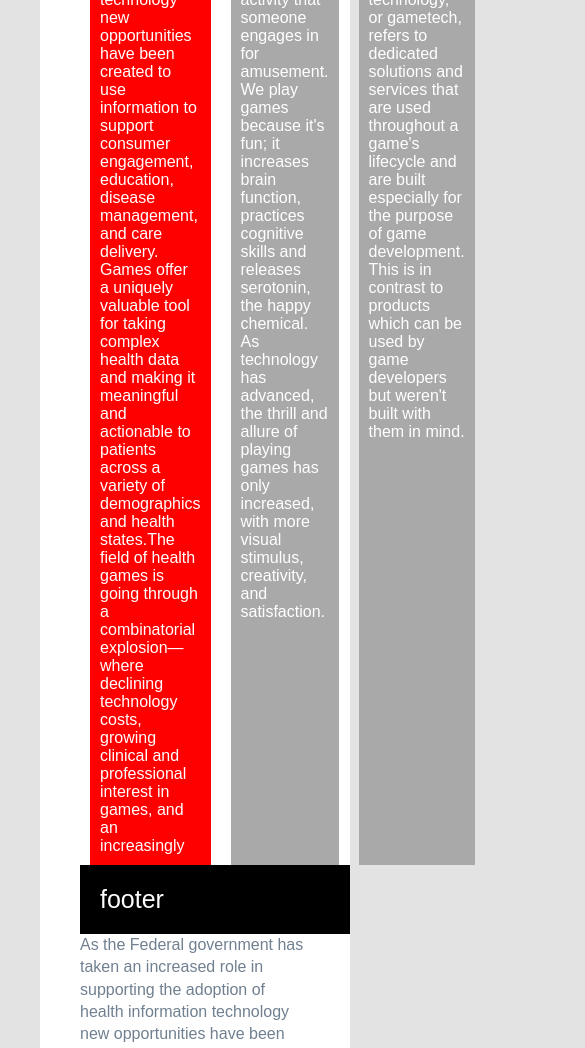
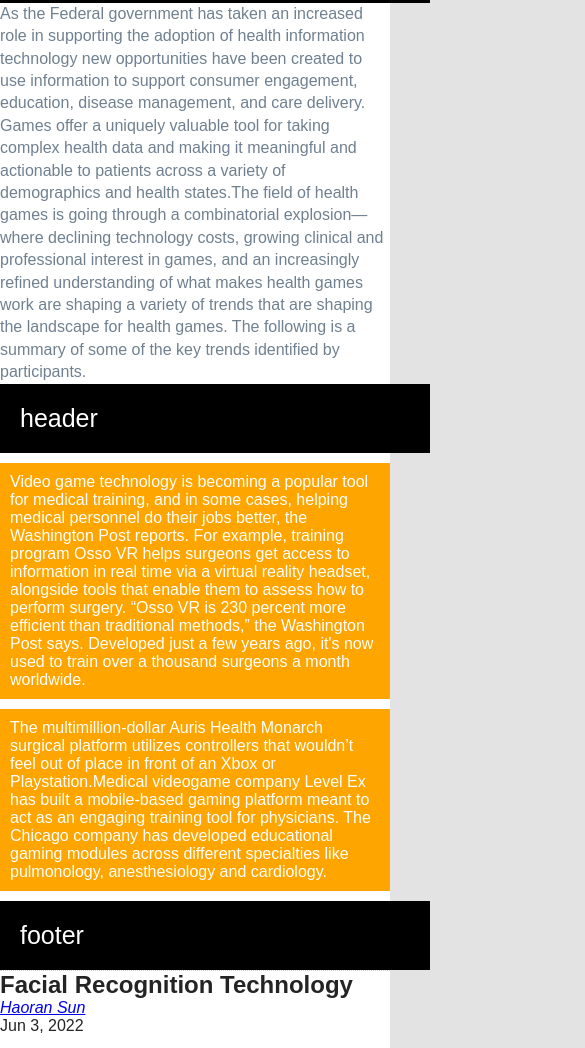
Before and after one commit to Calvinsun123/mi349_blog, a plain HTML site: page index.html in a window 390 px wide. Shown: the part 2226-3274 px from the top of the page, 585 px wide, since content can reach past the window. Drawn offline with Linux system fonts and the light colour scheme.

Commit message:
Updated media queries

```diff
--- a/css/css.css
+++ b/css/css.css
@@ -2,6 +2,10 @@
     padding: 0px;
     margin: 0px;
     list-style: none;
+}
+body{
+    padding: 0px;
+    margin: 0px;
 }
 .header{
     width: 100%;
@@ -57,9 +61,42 @@
     color: white;
 }
 @media (max-width:400px){
+
+}
+@media (max-width:768px){
+    .box{
+        display: block;
+        flex-direction: row;
+    }
     .item{
-        flex:1;
-        background-color: red;
+
+        background-color: orange;
+        margin: 10px 0px;
+
+
+    }
+    .item1{
+
+        background-color: orange;
+        margin: 0px;
+
+    }
+    .item2{
+
+        background-color: orange;
+        margin: 10px 0px;
+
+    }
+    .item4{
+
+        background-color: orange;
+        margin: 10px 0px;
+
+    }
+    .item5{
+
+        background-color: orange;
+        margin: 10px 0px;
 
     }
 }
```
Also changed, not shown: index3.html (+4 -2 lines).
